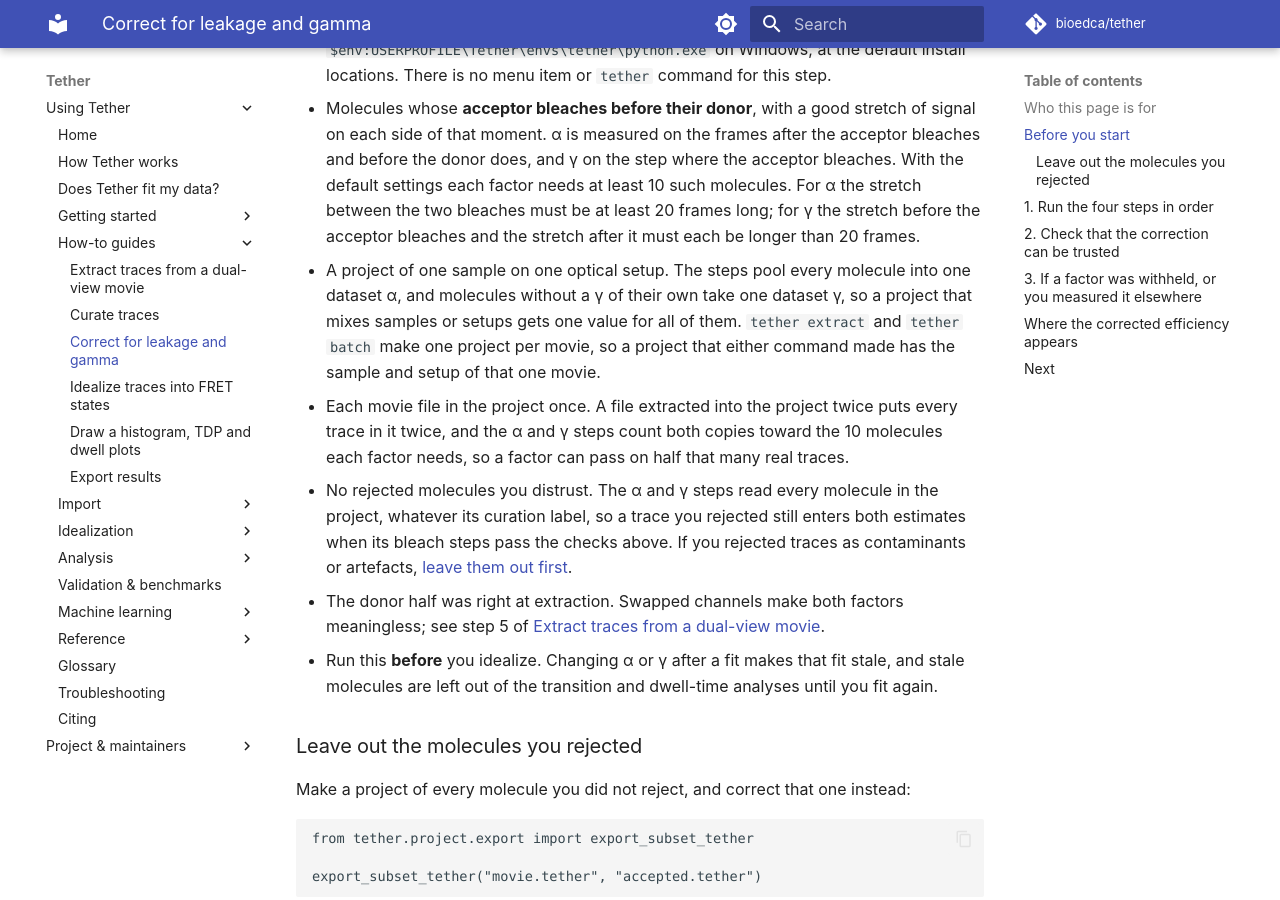
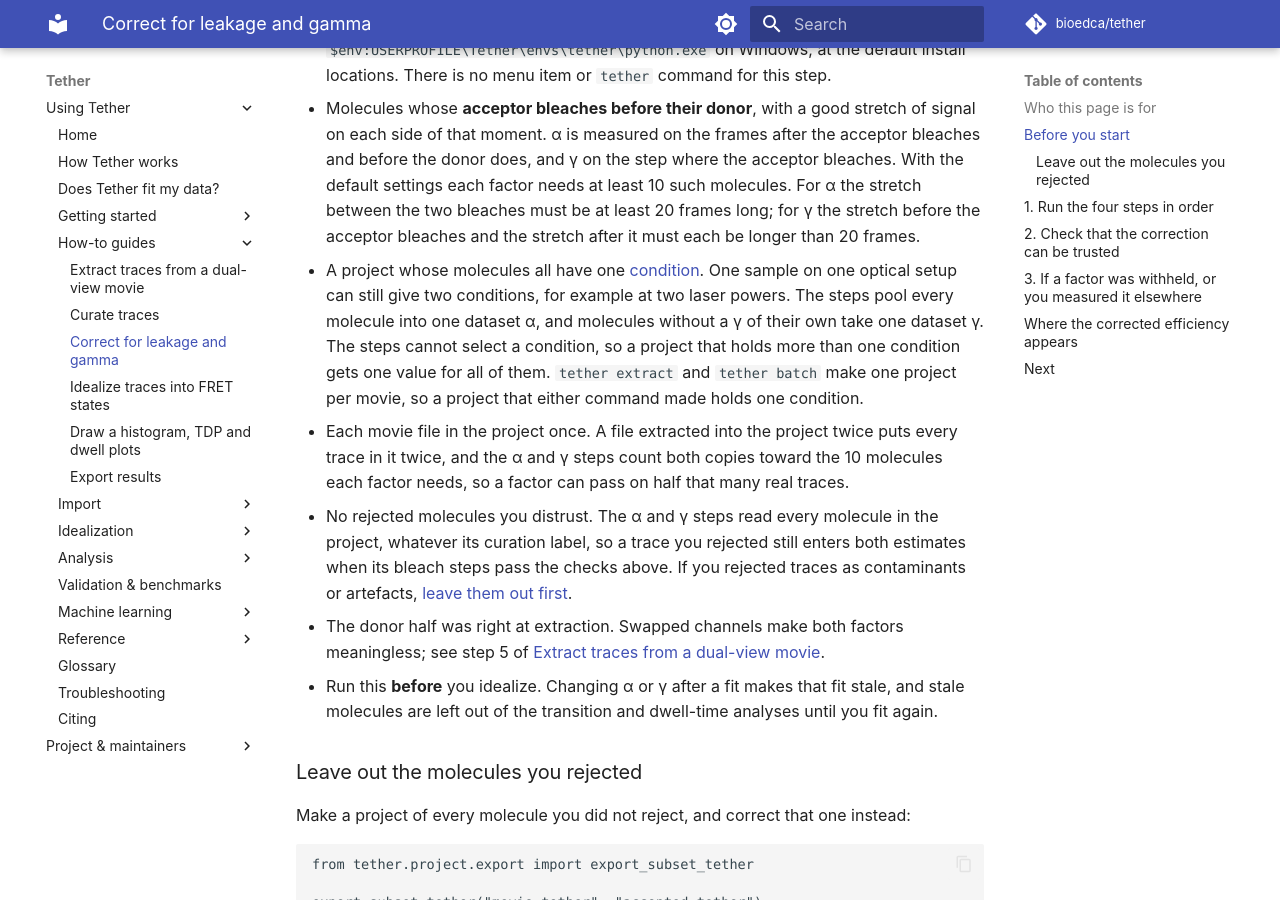
Before and after one commit to bioedca/tether, an MkDocs documentation site: the page built from docs/how-to/apply-corrections.md, in a window 1280 px wide and 900 px high, scrolled down 683 px. Built offline with MkDocs 1.6.1 and Material for MkDocs 9.7.7, drawn with Linux system fonts in a browser that asks for light colours; comment, search, counter and statistics services are not loaded; the version menu is left out.

Commit message:
docs(prd): join projects only on confirmed condition keys (#623)
A key parsed from a filename is provisional: the parse gives no buffer,
temperature or laser power, so two provisional keys can agree for two
different conditions. PRD 5.1, ADR-0068 and the glossary now say that two
projects hold the same condition only when they carry the same confirmed
key, and that a feature that joins projects joins them only on confirmed
keys.

The corrections guide now asks for a project whose molecules all have one
condition, since one sample on one setup can give two conditions (for
example at two laser powers) and the steps cannot select a condition.

Answers the two Major findings of the first CodeRabbit review on #681.

```diff
--- a/docs/how-to/apply-corrections.md
+++ b/docs/how-to/apply-corrections.md
@@ -27,11 +27,13 @@ bleach found the first time, so a window the first pass shortened stays as it wa
   factor needs at least 10 such molecules. For α the stretch between the two bleaches must be
   at least 20 frames long; for γ the stretch before the acceptor bleaches and the stretch after
   it must each be longer than 20 frames.
-- A project of one sample on one optical setup. The steps pool every molecule into one
-  dataset α, and molecules without a γ of their own take one dataset γ, so a project that
-  mixes samples or setups gets one value for all of them. `tether extract` and
-  `tether batch` make one project per movie, so a project that either command made has the
-  sample and setup of that one movie.
+- A project whose molecules all have one [condition](../glossary.md#condition). One sample
+  on one optical setup can still give two conditions, for example at two laser powers. The
+  steps pool every molecule into one dataset α, and molecules without a γ of their own take
+  one dataset γ. The steps cannot select a condition, so a project that holds more than one
+  condition gets one value for all of them.
+  `tether extract` and `tether batch` make one project per movie, so a project that either
+  command made holds one condition.
 - Each movie file in the project once. A file extracted into the project twice puts every
   trace in it twice, and the α and γ steps count both copies toward the 10 molecules each
   factor needs, so a factor can pass on half that many real traces.
```
Also changed, not shown: docs/PRD.md (+7 -4 lines), docs/adr/0068-a-project-holds-one-experiment.md (+6 -3 lines), docs/glossary.md (+3 -1 lines).
